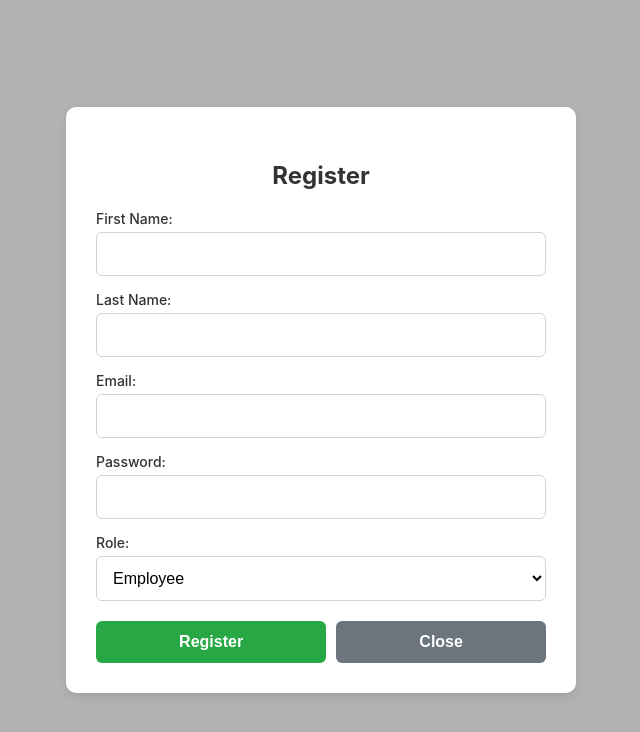
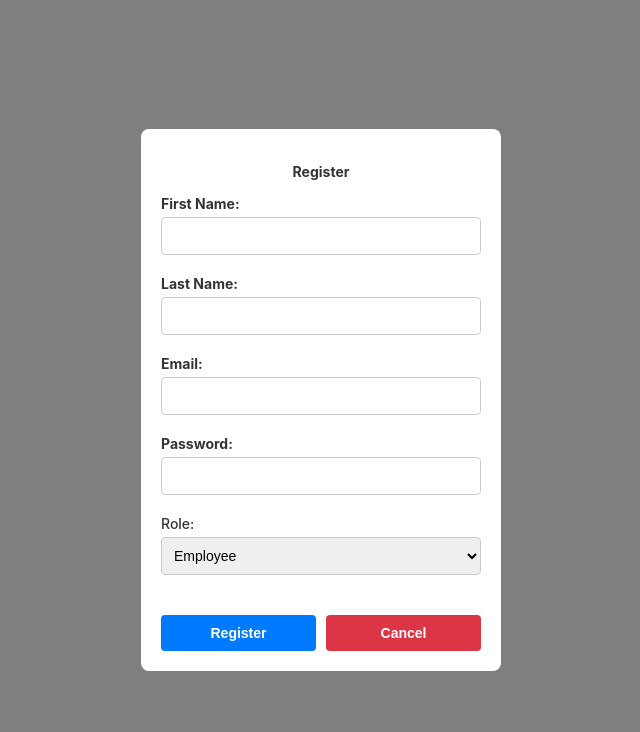
Before and after one commit to Phxtsxkxrn/Inventory-Management, a React (Create React App) app: page /register in a window 1280 px wide. Shown: the top 732 px of the page, without its empty margins (319-959 px from the left). Built offline with nearby package versions, Linux system fonts and the light colour scheme; no server answers; the database is empty.

Commit message:
css adduser

```diff
--- a/src/components/Register.css
+++ b/src/components/Register.css
@@ -3,23 +3,21 @@
   position: fixed;
   top: 0;
   left: 0;
-  width: 100vw;
-  height: 100vh;
-  background-color: rgba(0, 0, 0, 0.3);
+  width: 100%;
+  height: 100%;
+  background: rgba(0, 0, 0, 0.5);
   display: flex;
   justify-content: center;
   align-items: center;
-  z-index: 9999;
+  z-index: 1000;
 }
 
 /* ✅ ปรับขนาดของ Modal ให้กะทัดรัด */
 .register-modal-content {
-  background-color: white;
-  padding: 30px;
-  border-radius: 10px;
-  width: 90%;
-  max-width: 450px;
-  box-shadow: 0 4px 10px rgba(0, 0, 0, 0.1);
+  background: white;
+  padding: 20px;
+  border-radius: 8px;
+  width: 320px;
   text-align: center;
   display: flex;
   flex-direction: column;
@@ -27,27 +25,32 @@
 
 /* ✅ หัวข้อของ Modal */
 .register-title {
-  font-size: 24px;
+  font-size: 14px;
   font-weight: bold;
   color: #333;
-  margin-bottom: 20px;
+  margin-bottom: 15px;
   text-align: center;
+}
+
+.register-form {
+  display: flex;
+  flex-direction: column;
+  gap: 10px; /* ลด gap ระหว่าง elements */
 }
 
 /* ✅ ปรับให้ Label และ Input อยู่ในโครงสร้างเดียวกัน */
 .register-input-group,
 .register-select-group {
-  width: 100%;
   display: flex;
   flex-direction: column;
   align-items: flex-start;
-  margin-bottom: 15px;
+  margin-bottom: 10px; /* ลด margin ระหว่าง groups */
 }
 
 /* ✅ ปรับ Label ชิดซ้าย */
 .register-label {
   font-size: 14px;
-  font-weight: 500;
+  font-weight: bold;
   color: #333;
   margin-bottom: 5px;
   text-align: left;
@@ -64,14 +67,11 @@
 .register-input,
 .register-select {
   width: 100%;
-  max-width: 100%; /* ✅ ทำให้ dropdown กว้างเท่า input อัตโนมัติ */
-  padding: 12px;
-  font-size: 16px;
-  border: 1px solid #ced4da;
-  border-radius: 6px;
-  background-color: white;
-  cursor: pointer;
-  transition: border-color 0.3s ease, box-shadow 0.3s ease;
+  height: 38px;
+  padding: 8px;
+  border: 1px solid #ccc;
+  border-radius: 4px;
+  font-size: 14px;
   box-sizing: border-box; /* ✅ ป้องกัน padding ทำให้ขนาดเล็กลง */
 }
 
@@ -80,13 +80,13 @@
 .register-select:focus {
   border-color: #007bff;
   outline: none;
-  box-shadow: 0px 0px 6px rgba(0, 123, 255, 0.3);
+  box-shadow: 0 0 5px rgba(0, 123, 255, 0.5);
 }
 
-/* ✅ ปรับเมื่อ Hover */
+/* ✅ ลบ hover effect */
 .register-input:hover,
 .register-select:hover {
-  border-color: #007bff;
+  border-color: #ccc; /* ให้สีเส้นขอบเหมือนเดิมตอน hover */
 }
 
 /* ✅ ปรับไอคอนลูกศรของ Dropdown ให้ไม่ผิดเพี้ยน */
@@ -106,30 +106,27 @@
 
 /* ✅ ปรับกลุ่มปุ่มให้จัดเรียงแบบซ้าย-ขวา และมีขนาดเท่ากับ Input */
 .register-button-group {
-  width: 100%;
-  max-width: 100%;
   display: flex;
-  justify-content: space-between; /* ✅ กระจายปุ่มไปซ้าย-ขวา */
+  justify-content: center;
   gap: 10px;
   margin-top: 20px;
 }
 
 /* ✅ ปรับขนาดปุ่มให้เท่ากับ Input และ Dropdown */
 .register-button {
-  flex-grow: 1; /* ✅ ทำให้ปุ่มขยายเต็มที่ */
-  padding: 12px;
-  font-size: 16px;
+  padding: 10px 20px;
+  border: none;
+  border-radius: 4px;
+  cursor: pointer;
+  flex: 1;
+  font-size: 14px;
   font-weight: bold;
-  border: none;
-  border-radius: 6px;
-  cursor: pointer;
-  transition: background 0.3s ease;
   text-align: center;
 }
 
 /* ✅ ปุ่ม Register */
 .register-button.save {
-  background: #28a745;
+  background-color: #007bff;
   color: white;
 }
 
@@ -139,7 +136,7 @@
 
 /* ✅ ปุ่ม Close */
 .register-button.cancel {
-  background: #6c757d;
+  background-color: #dc3545;
   color: white;
 }
 
@@ -147,10 +144,40 @@
   background: #5a6268;
 }
 
+.register-button.register-submit {
+  background-color: #007bff;
+  color: white;
+}
+
+.register-button.register-submit:hover {
+  background-color: #007bff;
+}
+
+.register-button.register-close {
+  background-color: #dc3545;
+  color: white;
+}
+
+.register-button.register-close:hover {
+  background-color: #dc3545;
+}
+
 /* ✅ ข้อความแจ้ง Error */
 .register-error {
-  color: red;
+  color: #dc3545;
   font-size: 14px;
   margin-bottom: 10px;
   text-align: center;
 }
+
+/* ย้าย style ของปุ่มปิดมาไว้ที่นี่ (ถ้าจำเป็น) */
+.close-modal {
+  position: absolute;
+  right: 10px;
+  top: 10px;
+  font-size: 24px;
+  cursor: pointer;
+  background: none;
+  border: none;
+  color: #333;
+}
--- a/src/components/Register.js
+++ b/src/components/Register.js
@@ -51,16 +51,11 @@ const Register = ({ onUserAdded, onClose }) => {
   };
 
   return (
-    <div className="register-modal" onClick={onClose}>
-      <div
-        className="register-modal-content"
-        onClick={(e) => e.stopPropagation()} // ป้องกัน Modal ปิดเมื่อคลิกข้างใน
-      >
+    <div className="register-modal">
+      <div className="register-modal-content">
         <h3 className="register-title">Register</h3>
-        {error && <p className="register-error">{error}</p>}{" "}
-        {/* แสดงข้อผิดพลาด */}
+        {error && <p className="register-error">{error}</p>}
         <form className="register-form" onSubmit={handleRegister}>
-          {/* First Name */}
           <div className="register-input-group">
             <label className="register-label">First Name:</label>
             <input
@@ -72,7 +67,6 @@ const Register = ({ onUserAdded, onClose }) => {
             />
           </div>
 
-          {/* Last Name */}
           <div className="register-input-group">
             <label className="register-label">Last Name:</label>
             <input
@@ -84,7 +78,6 @@ const Register = ({ onUserAdded, onClose }) => {
             />
           </div>
 
-          {/* Email */}
           <div className="register-input-group">
             <label className="register-label">Email:</label>
             <input
@@ -96,7 +89,6 @@ const Register = ({ onUserAdded, onClose }) => {
             />
           </div>
 
-          {/* Password */}
           <div className="register-input-group">
             <label className="register-label">Password:</label>
             <input
@@ -108,11 +100,9 @@ const Register = ({ onUserAdded, onClose }) => {
             />
           </div>
 
-          {/* Role Selection */}
           <div className="register-select-group">
             <label className="register-label">Role:</label>
             <select
-              name="role"
               value={role}
               onChange={(e) => setRole(e.target.value)}
               className="register-select"
@@ -123,17 +113,16 @@ const Register = ({ onUserAdded, onClose }) => {
             </select>
           </div>
 
-          {/* ปุ่ม Register และ Close */}
           <div className="register-button-group">
-            <button type="submit" className="register-button save">
+            <button type="submit" className="register-button register-submit">
               Register
             </button>
             <button
               type="button"
-              className="register-button cancel"
+              className="register-button register-close"
               onClick={onClose}
             >
-              Close
+              Cancel
             </button>
           </div>
         </form>
--- a/src/components/UserList.js
+++ b/src/components/UserList.js
@@ -28,7 +28,6 @@ const UserList = () => {
   const [createdAtTo, setCreatedAtTo] = useState(""); // เพิ่ม state สำหรับ filter
   const [lastUpdateFrom, setLastUpdateFrom] = useState(""); // เพิ่ม state
   const [lastUpdateTo, setLastUpdateTo] = useState(""); // เพิ่ม state
-  const [selectedRole, setSelectedRole] = useState(""); // เพิ่ม state สำหรับ filter role
 
   // ✅ ดึงข้อมูล Users จาก Firestore
   useEffect(() => {
@@ -101,13 +100,11 @@ const UserList = () => {
     createdAtTo,
     lastUpdateFrom,
     lastUpdateTo,
-    role,
   }) => {
     setCreatedAtFrom(createdAtFrom);
     setCreatedAtTo(createdAtTo);
     setLastUpdateFrom(lastUpdateFrom);
     setLastUpdateTo(lastUpdateTo);
-    setSelectedRole(role);
   };
 
   // อัปเดต filteredUsers เพื่อรวมการกรองตามวันที่สร้าง
@@ -136,14 +133,7 @@ const UserList = () => {
       (!lastUpdateTo ||
         (lastUpdateDate && lastUpdateDate <= new Date(lastUpdateTo)));
 
-    const matchesRole = !selectedRole || user.role === selectedRole;
-
-    return (
-      matchesSearch &&
-      isInCreatedDateRange &&
-      isInLastUpdateRange &&
-      matchesRole
-    );
+    return matchesSearch && isInCreatedDateRange && isInLastUpdateRange;
   });
 
   // ✅ คำนวณ Pagination
@@ -400,22 +390,12 @@ const UserList = () => {
         </tbody>
       </table>
 
-      {/* ✅ แสดง Register Form เป็น Modal */}
+      {/* ✅ แสดง Register Form */}
       {showAddUser && (
-        <div className="modal-overlay">
-          <div className="modal-content">
-            <button
-              className="close-modal"
-              onClick={() => setShowAddUser(false)}
-            >
-              ×
-            </button>
-            <Register
-              onUserAdded={handleUserAdded}
-              onClose={() => setShowAddUser(false)}
-            />
-          </div>
-        </div>
+        <Register
+          onUserAdded={handleUserAdded}
+          onClose={() => setShowAddUser(false)}
+        />
       )}
     </div>
   );
```
